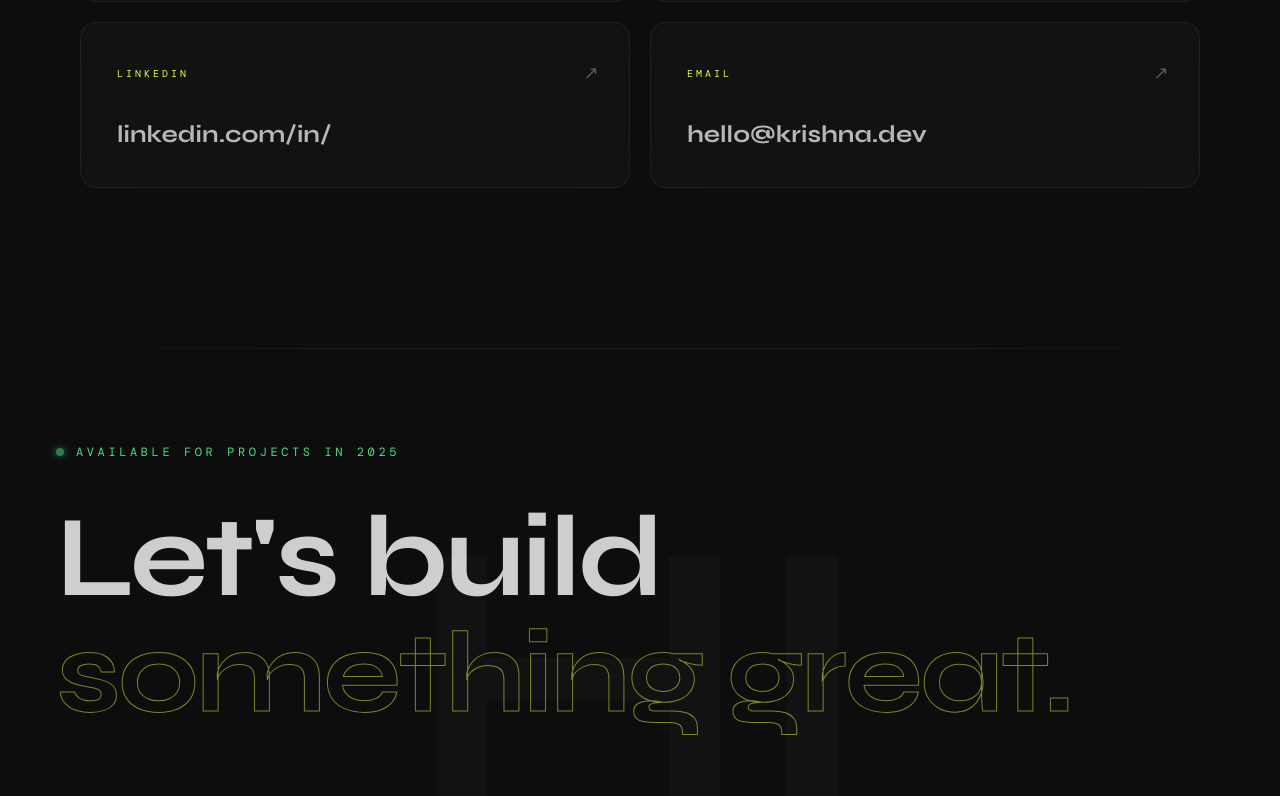
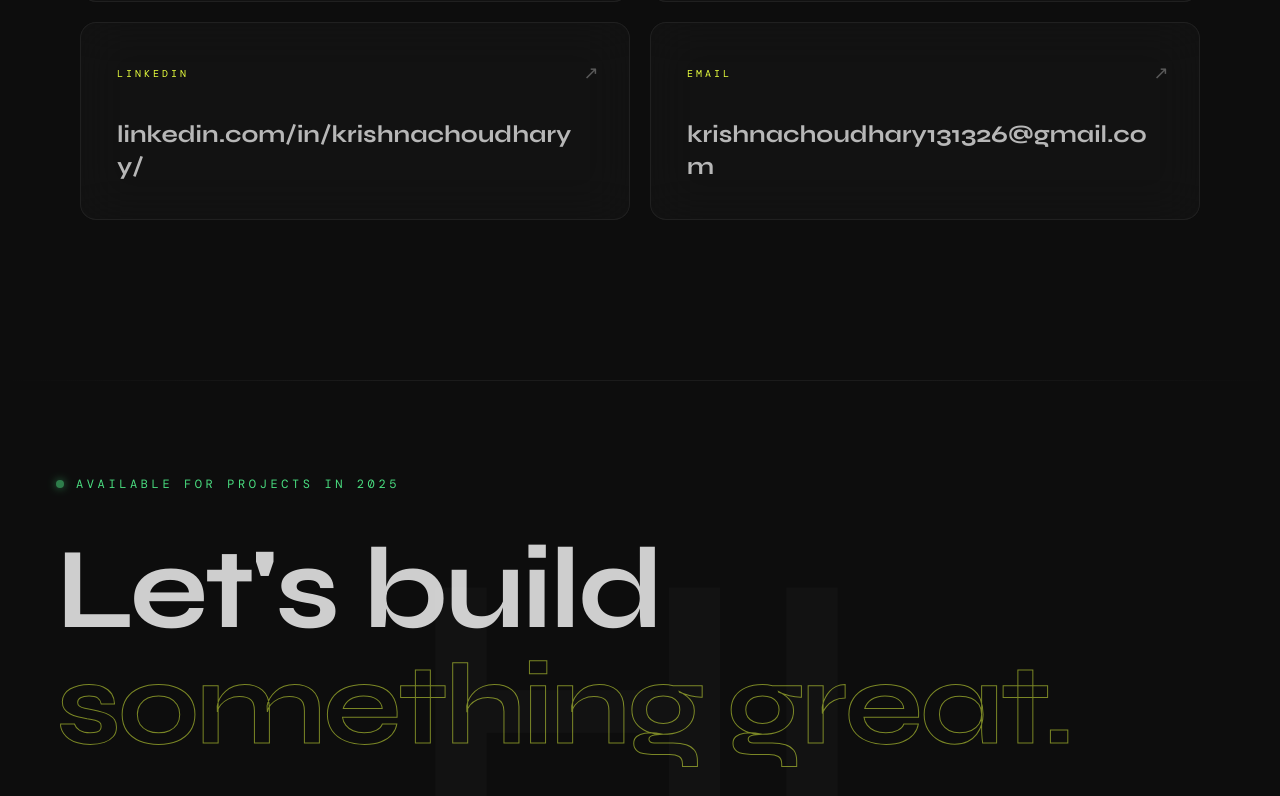
Before and after one commit to krishna-4code/Portfolio, a Next.js app: page / in a window 1280 px wide. Shown: the part 5064-5860 px from the top of the page. Built offline with nearby package versions, Linux system fonts and the light colour scheme; no server answers.

Commit message:
animation corrected

```diff
--- a/src/components/ScrollyCanvas.tsx
+++ b/src/components/ScrollyCanvas.tsx
@@ -39,10 +39,9 @@ export default function ScrollyCanvas() {
     offset: ["start start", "end end"],
   });
 
-  // Smooth / ease the raw scroll value so the video playhead (and text
-  // overlays) glide between frames instead of jumping with every scroll pixel.
-  // A spring also gives a subtle trailing effect that feels cinematic and is
-  // dramatically smoother than directly mapping raw scroll to video seeks.
+  // Smooth / ease the raw scroll value for the DECORATIVE layers (text overlay
+  // + vignette) so they glide rather than jump. The video playhead deliberately
+  // does NOT use this spring — it tracks raw scroll for lockstep concurrency.
   const smoothProgress = useSpring(scrollYProgress, {
     stiffness: 120,
     damping: 30,
@@ -150,10 +149,14 @@ export default function ScrollyCanvas() {
   }, []);
 
   // ─── Scroll-linked playhead updates ─────────────────────────────────────
+  // The video tracks the RAW scroll progress so it plays in lockstep with the
+  // user's scroll. Lenis already smooths the wheel/touch input, so layering the
+  // spring on top here would add visible lag. Only the text overlay (below)
+  // keeps the spring — lag looks elegant there, not on the video position.
   useEffect(() => {
     let rafRef: number | null = null;
 
-    const unsubscribe = smoothProgress.on("change", (progress) => {
+    const unsubscribe = scrollYProgress.on("change", (progress) => {
       if (rafRef !== null) cancelAnimationFrame(rafRef);
       rafRef = requestAnimationFrame(() => seekToProgress(progress));
     });
@@ -162,7 +165,7 @@ export default function ScrollyCanvas() {
       unsubscribe();
       if (rafRef !== null) cancelAnimationFrame(rafRef);
     };
-  }, [smoothProgress, seekToProgress]);
+  }, [scrollYProgress, seekToProgress]);
 
   // ─────────────────────────────────────────────────────────────────────────
   return (
--- a/src/lib/site.ts
+++ b/src/lib/site.ts
@@ -5,7 +5,7 @@
 
 export const SITE = {
   name: "Krishna",
-  email: "hello@krishna.dev",
+  email: "krishnachoudhary131326@gmail.com",
   githubUsername: "krishna-4code",
 } as const;
 
@@ -24,7 +24,7 @@ export const SOCIAL_LINKS = [
   },
   {
     label: "LinkedIn",
-    href: "https://www.linkedin.com/in/",
+    href: "https://www.linkedin.com/in/krishnachoudharyy/",
     external: true,
     icon: "IN",
   },
```
